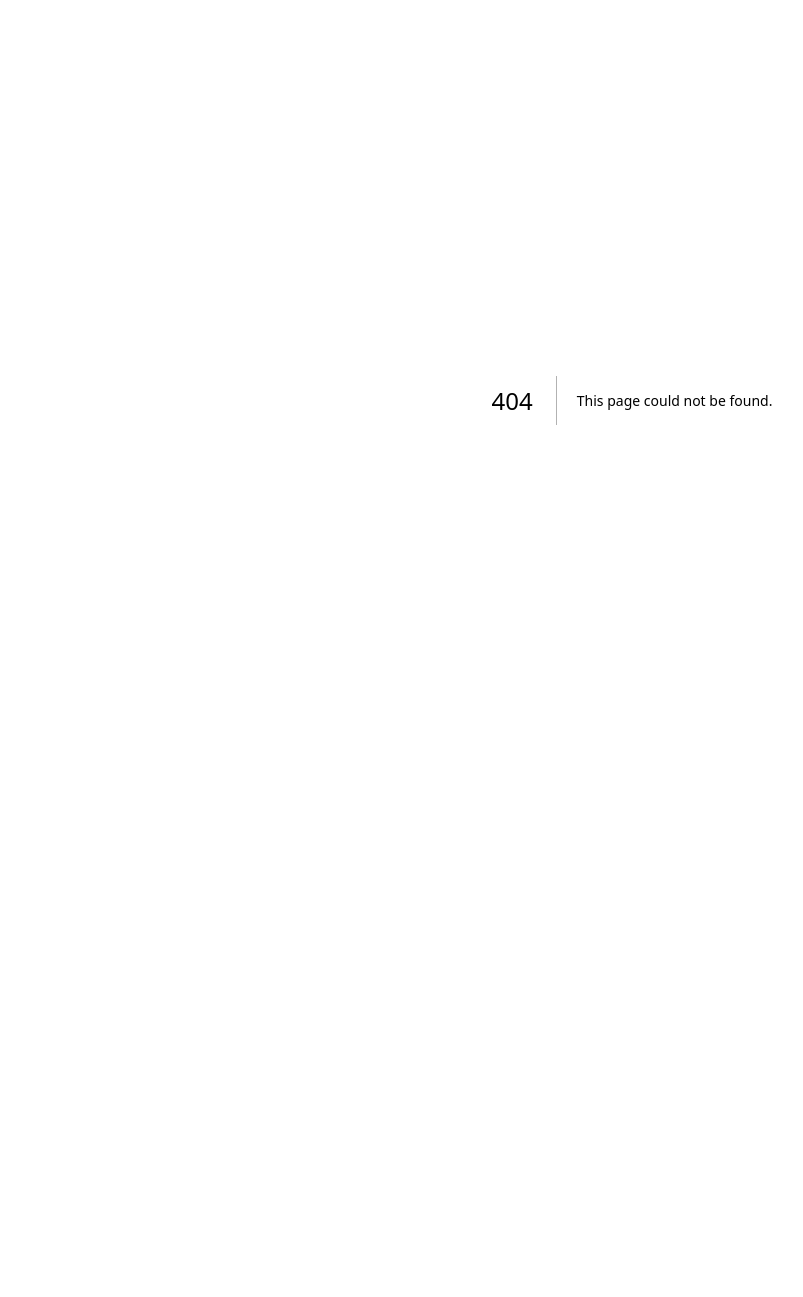
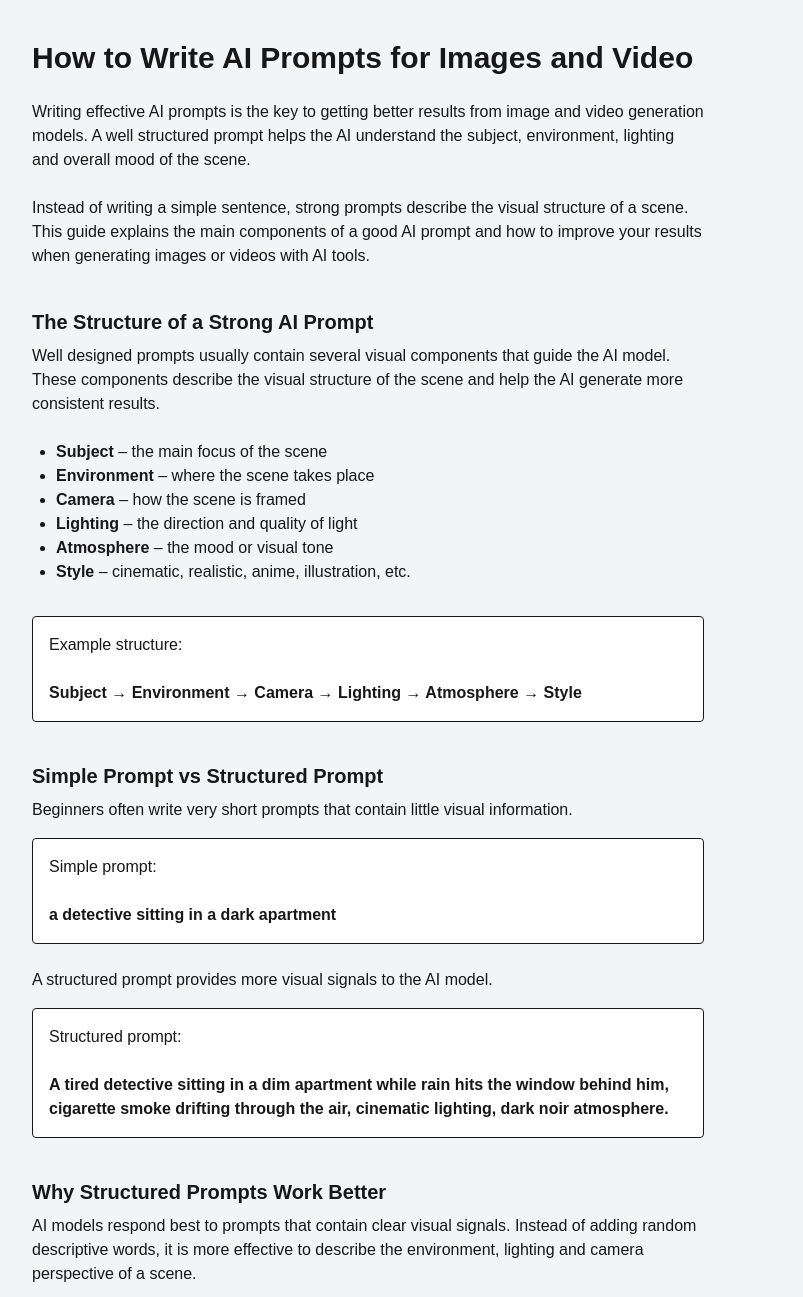
Before and after one commit to amerind369/cinematic-prompt-engine, a Next.js app: page /how-to-write-ai-prompts in a window 1280 px wide. Before the commit this address had no page. Shown: the top 1297 px of the page, without its empty margins (8-811 px from the left). Before the commit the page ends 800 px from the top, so only its background shows below. Built offline with nearby package versions, Linux system fonts and the light colour scheme.

Commit message:
Add how-to-write-ai-prompts guide page for SEO

```diff
--- /dev/null
+++ b/app/how-to-write-ai-prompts/page.tsx
@@ -0,0 +1,135 @@
+export default function HowToWriteAIPrompts() {
+  return (
+    <main className="min-h-screen bg-gray-100 p-10">
+
+      <h1 className="text-3xl font-bold mb-6">
+        How to Write AI Prompts for Images and Video
+      </h1>
+
+      <p className="mb-6 max-w-2xl">
+        Writing effective AI prompts is the key to getting better results
+        from image and video generation models. A well structured prompt
+        helps the AI understand the subject, environment, lighting and
+        overall mood of the scene.
+      </p>
+
+      <p className="mb-10 max-w-2xl">
+        Instead of writing a simple sentence, strong prompts describe the
+        visual structure of a scene. This guide explains the main components
+        of a good AI prompt and how to improve your results when generating
+        images or videos with AI tools.
+      </p>
+
+
+      <h2 className="text-xl font-semibold mt-10 mb-2">
+        The Structure of a Strong AI Prompt
+      </h2>
+
+      <p className="mb-6 max-w-2xl">
+        Well designed prompts usually contain several visual components that
+        guide the AI model. These components describe the visual structure of
+        the scene and help the AI generate more consistent results.
+      </p>
+
+      <ul className="list-disc ml-6 mb-8 max-w-2xl">
+        <li><b>Subject</b> – the main focus of the scene</li>
+        <li><b>Environment</b> – where the scene takes place</li>
+        <li><b>Camera</b> – how the scene is framed</li>
+        <li><b>Lighting</b> – the direction and quality of light</li>
+        <li><b>Atmosphere</b> – the mood or visual tone</li>
+        <li><b>Style</b> – cinematic, realistic, anime, illustration, etc.</li>
+      </ul>
+
+      <div className="bg-white p-4 rounded border mb-10 max-w-2xl">
+        Example structure:<br/><br/>
+        <b>Subject → Environment → Camera → Lighting → Atmosphere → Style</b>
+      </div>
+
+
+      <h2 className="text-xl font-semibold mt-10 mb-2">
+        Simple Prompt vs Structured Prompt
+      </h2>
+
+      <p className="mb-4 max-w-2xl">
+        Beginners often write very short prompts that contain little visual
+        information.
+      </p>
+
+      <div className="bg-white p-4 rounded border mb-6 max-w-2xl">
+        Simple prompt:<br/><br/>
+        <b>a detective sitting in a dark apartment</b>
+      </div>
+
+      <p className="mb-4 max-w-2xl">
+        A structured prompt provides more visual signals to the AI model.
+      </p>
+
+      <div className="bg-white p-4 rounded border mb-10 max-w-2xl">
+        Structured prompt:<br/><br/>
+        <b>
+        A tired detective sitting in a dim apartment while rain hits the
+        window behind him, cigarette smoke drifting through the air,
+        cinematic lighting, dark noir atmosphere.
+        </b>
+      </div>
+
+
+      <h2 className="text-xl font-semibold mt-10 mb-2">
+        Why Structured Prompts Work Better
+      </h2>
+
+      <p className="mb-6 max-w-2xl">
+        AI models respond best to prompts that contain clear visual signals.
+        Instead of adding random descriptive words, it is more effective to
+        describe the environment, lighting and camera perspective of a scene.
+      </p>
+
+      <p className="mb-10 max-w-2xl">
+        This approach creates prompts with <b>high signal density</b>,
+        meaning every word contributes useful visual information that helps
+        the model generate a more coherent image or video.
+      </p>
+
+
+      <h2 className="text-xl font-semibold mt-10 mb-2">
+        Keep Prompts Clear and Concise
+      </h2>
+
+      <p className="mb-4 max-w-2xl">
+        A common mistake is adding too many filler words that do not improve
+        the result.
+      </p>
+
+      <div className="bg-white p-4 rounded border mb-6 max-w-2xl">
+        Example of filler words:<br/><br/>
+        <b>epic masterpiece ultra amazing cinematic scene</b>
+      </div>
+
+      <p className="mb-10 max-w-2xl">
+        A better strategy is to keep prompts concise while preserving the
+        important visual signals. Removing unnecessary words helps AI models
+        focus on the most important elements of the scene.
+      </p>
+
+
+      <h2 className="text-xl font-semibold mt-10 mb-2">
+        Try the AI Prompt Builder
+      </h2>
+
+      <p className="mb-6 max-w-2xl">
+        If you want to generate structured prompts automatically, you can
+        use the AI Prompt Builder. The system analyzes your scene description,
+        identifies the key visual elements, and constructs a structured
+        prompt optimized for AI image and video generation.
+      </p>
+
+      <a
+        href="/"
+        className="text-blue-600 underline"
+      >
+        Try the AI Prompt Builder →
+      </a>
+
+    </main>
+  )
+}
```
